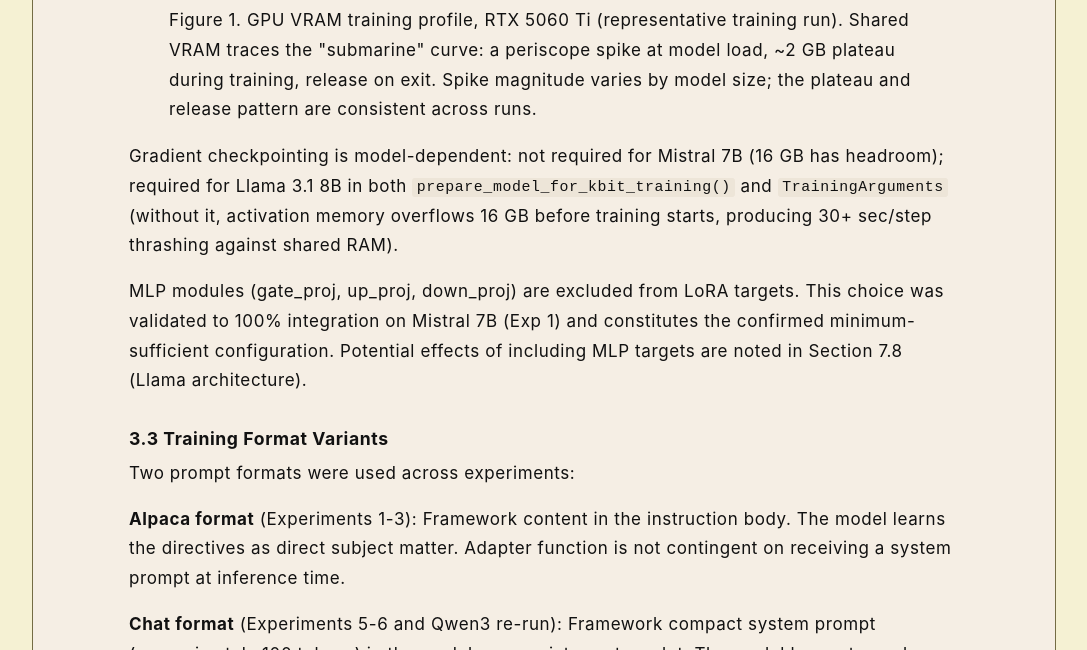
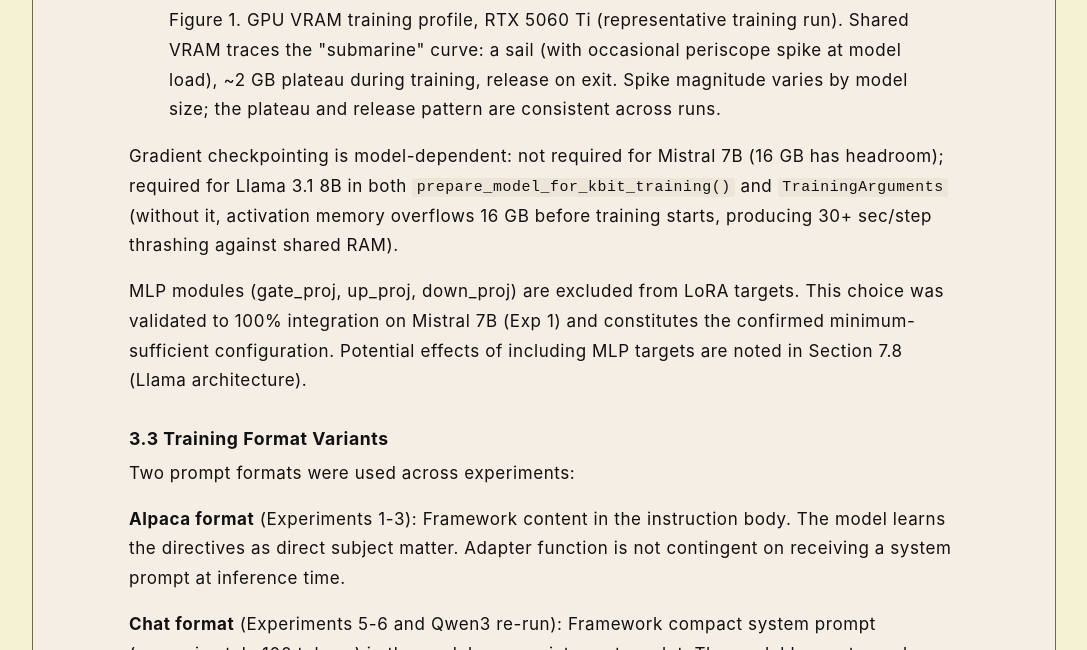
Before and after one commit to rojaslen/AISF-WEB, a Jekyll site: the page built from apx02.md, in a window 1280 px wide and 900 px high, scrolled down 4940 px, cut to the strip 250-900 px from the top of the window. Shown: the whole strip, without its empty margins (96-1183 px from the left). Built offline with Jekyll 4.4.1, drawn with Linux system fonts in a browser that asks for light colours; some web fonts are replaced.

Commit message:
Update apx02.md

```diff
--- a/apx02.md
+++ b/apx02.md
@@ -170,7 +170,7 @@
 <source src="/assets/av/submarine_curve.mp4" type="video/mp4">
 GPU VRAM training profile. If your browser does not support video playback, the still image shows the same profile.
 </video>
-<figcaption>Figure 1. GPU VRAM training profile, RTX 5060 Ti (representative training run). Shared VRAM traces the "submarine" curve: a periscope spike at model load, ~2 GB plateau during training, release on exit. Spike magnitude varies by model size; the plateau and release pattern are consistent across runs.</figcaption>
+<figcaption>Figure 1. GPU VRAM training profile, RTX 5060 Ti (representative training run). Shared VRAM traces the "submarine" curve: a sail (with occasional periscope spike at model load), ~2 GB plateau during training, release on exit. Spike magnitude varies by model size; the plateau and release pattern are consistent across runs.</figcaption>
 </figure>
 
 Gradient checkpointing is model-dependent: not required for Mistral 7B (16 GB has
```
